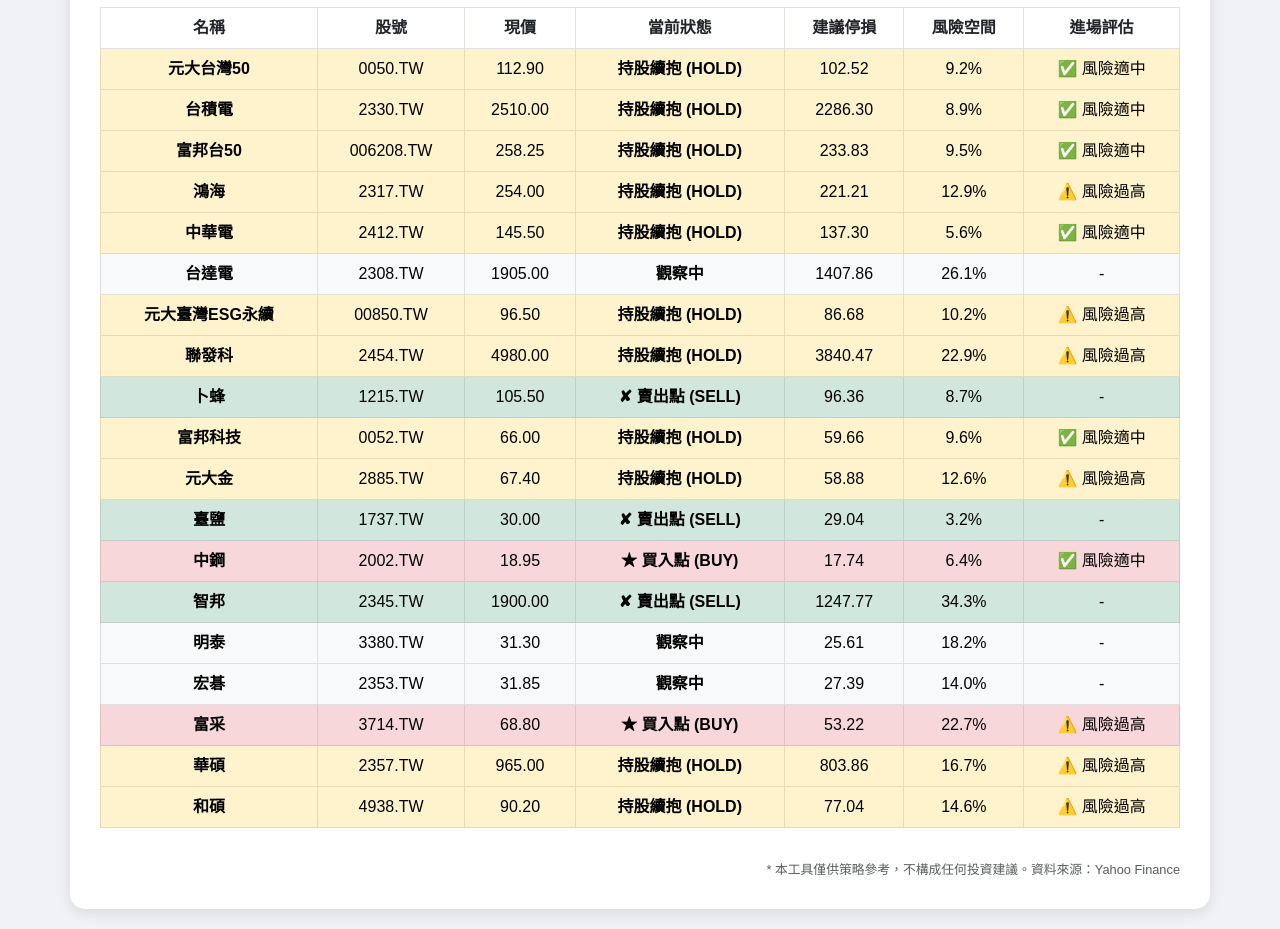
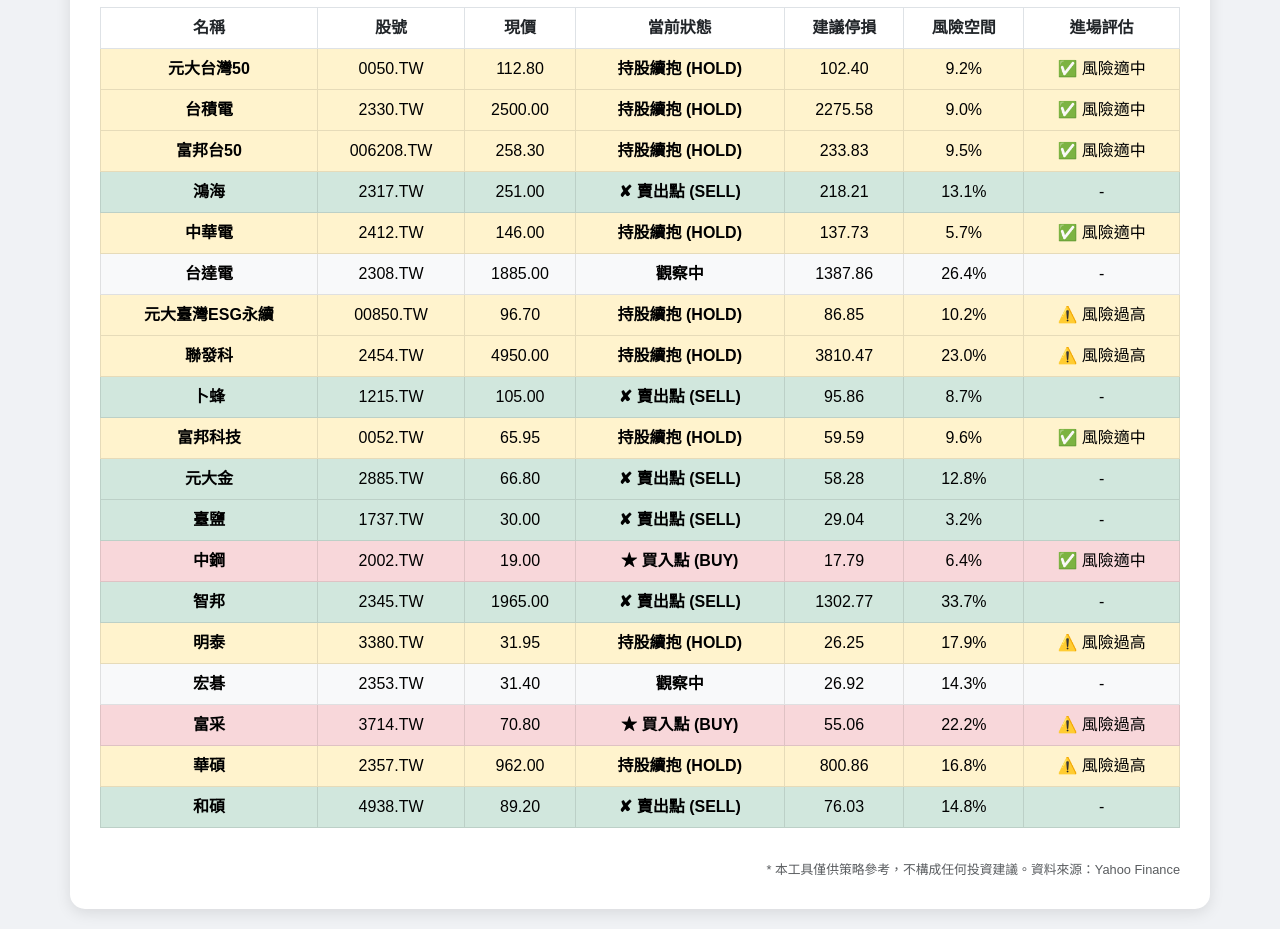
Before and after one commit to jonathan1031/weekly-stock-strategy, a plain HTML site: page index.html in a window 1280 px wide. Shown: the part 320-1249 px from the top of the page. Drawn offline with nearby package versions, Linux system fonts and the light colour scheme.

Commit message:
deploy: 46ad48ba0040104810127b52d7a940fe1dade4be

```diff
--- a/index.html
+++ b/index.html
@@ -20,7 +20,7 @@
     <div class="container-main container">
         <div class="d-flex justify-content-between align-items-center mb-4">
             <h2 class="m-0">📈 策略監控面板</h2>
-            <span class="text-muted">🕒 更新時間：2026-10-01 22:58:33</span>
+            <span class="text-muted">🕒 更新時間：2026-10-02 22:21:46</span>
         </div>
 
         <div class="logic-card shadow-sm">
@@ -59,9 +59,9 @@
     <tr class="table-warning">
         <td class="fw-bold">元大台灣50</td>
         <td>0050.TW</td>
-        <td>112.90</td>
+        <td>112.80</td>
         <td class="fw-bold">持股續抱 (HOLD)</td>
-        <td>102.52</td>
+        <td>102.40</td>
         <td>9.2%</td>
         <td>✅ 風險適中</td>
     </tr>
@@ -69,59 +69,59 @@
     <tr class="table-warning">
         <td class="fw-bold">台積電</td>
         <td>2330.TW</td>
-        <td>2510.00</td>
+        <td>2500.00</td>
         <td class="fw-bold">持股續抱 (HOLD)</td>
-        <td>2286.30</td>
-        <td>8.9%</td>
+        <td>2275.58</td>
+        <td>9.0%</td>
         <td>✅ 風險適中</td>
     </tr>
 
     <tr class="table-warning">
         <td class="fw-bold">富邦台50</td>
         <td>006208.TW</td>
-        <td>258.25</td>
+        <td>258.30</td>
         <td class="fw-bold">持股續抱 (HOLD)</td>
         <td>233.83</td>
         <td>9.5%</td>
         <td>✅ 風險適中</td>
     </tr>
 
-    <tr class="table-warning">
+    <tr class="table-success">
         <td class="fw-bold">鴻海</td>
         <td>2317.TW</td>
-        <td>254.00</td>
-        <td class="fw-bold">持股續抱 (HOLD)</td>
-        <td>221.21</td>
-        <td>12.9%</td>
-        <td>⚠️ 風險過高</td>
+        <td>251.00</td>
+        <td class="fw-bold">✘ 賣出點 (SELL)</td>
+        <td>218.21</td>
+        <td>13.1%</td>
+        <td>-</td>
     </tr>
 
     <tr class="table-warning">
         <td class="fw-bold">中華電</td>
         <td>2412.TW</td>
-        <td>145.50</td>
+        <td>146.00</td>
         <td class="fw-bold">持股續抱 (HOLD)</td>
-        <td>137.30</td>
-        <td>5.6%</td>
+        <td>137.73</td>
+        <td>5.7%</td>
         <td>✅ 風險適中</td>
     </tr>
 
     <tr class="table-light">
         <td class="fw-bold">台達電</td>
         <td>2308.TW</td>
-        <td>1905.00</td>
+        <td>1885.00</td>
         <td class="fw-bold">觀察中</td>
-        <td>1407.86</td>
-        <td>26.1%</td>
+        <td>1387.86</td>
+        <td>26.4%</td>
         <td>-</td>
     </tr>
 
     <tr class="table-warning">
         <td class="fw-bold">元大臺灣ESG永續</td>
         <td>00850.TW</td>
-        <td>96.50</td>
+        <td>96.70</td>
         <td class="fw-bold">持股續抱 (HOLD)</td>
-        <td>86.68</td>
+        <td>86.85</td>
         <td>10.2%</td>
         <td>⚠️ 風險過高</td>
     </tr>
@@ -129,19 +129,19 @@
     <tr class="table-warning">
         <td class="fw-bold">聯發科</td>
         <td>2454.TW</td>
-        <td>4980.00</td>
+        <td>4950.00</td>
         <td class="fw-bold">持股續抱 (HOLD)</td>
-        <td>3840.47</td>
-        <td>22.9%</td>
+        <td>3810.47</td>
+        <td>23.0%</td>
         <td>⚠️ 風險過高</td>
     </tr>
 
     <tr class="table-success">
         <td class="fw-bold">卜蜂</td>
         <td>1215.TW</td>
-        <td>105.50</td>
+        <td>105.00</td>
         <td class="fw-bold">✘ 賣出點 (SELL)</td>
-        <td>96.36</td>
+        <td>95.86</td>
         <td>8.7%</td>
         <td>-</td>
     </tr>
@@ -149,21 +149,21 @@
     <tr class="table-warning">
         <td class="fw-bold">富邦科技</td>
         <td>0052.TW</td>
-        <td>66.00</td>
+        <td>65.95</td>
         <td class="fw-bold">持股續抱 (HOLD)</td>
-        <td>59.66</td>
+        <td>59.59</td>
         <td>9.6%</td>
         <td>✅ 風險適中</td>
     </tr>
 
-    <tr class="table-warning">
+    <tr class="table-success">
         <td class="fw-bold">元大金</td>
         <td>2885.TW</td>
-        <td>67.40</td>
-        <td class="fw-bold">持股續抱 (HOLD)</td>
-        <td>58.88</td>
-        <td>12.6%</td>
-        <td>⚠️ 風險過高</td>
+        <td>66.80</td>
+        <td class="fw-bold">✘ 賣出點 (SELL)</td>
+        <td>58.28</td>
+        <td>12.8%</td>
+        <td>-</td>
     </tr>
 
     <tr class="table-success">
@@ -179,9 +179,9 @@
     <tr class="table-danger">
         <td class="fw-bold">中鋼</td>
         <td>2002.TW</td>
-        <td>18.95</td>
+        <td>19.00</td>
         <td class="fw-bold">★ 買入點 (BUY)</td>
-        <td>17.74</td>
+        <td>17.79</td>
         <td>6.4%</td>
         <td>✅ 風險適中</td>
     </tr>
@@ -189,61 +189,61 @@
     <tr class="table-success">
         <td class="fw-bold">智邦</td>
         <td>2345.TW</td>
-        <td>1900.00</td>
+        <td>1965.00</td>
         <td class="fw-bold">✘ 賣出點 (SELL)</td>
-        <td>1247.77</td>
-        <td>34.3%</td>
+        <td>1302.77</td>
+        <td>33.7%</td>
         <td>-</td>
     </tr>
 
-    <tr class="table-light">
+    <tr class="table-warning">
         <td class="fw-bold">明泰</td>
         <td>3380.TW</td>
-        <td>31.30</td>
-        <td class="fw-bold">觀察中</td>
-        <td>25.61</td>
-        <td>18.2%</td>
-        <td>-</td>
+        <td>31.95</td>
+        <td class="fw-bold">持股續抱 (HOLD)</td>
+        <td>26.25</td>
+        <td>17.9%</td>
+        <td>⚠️ 風險過高</td>
     </tr>
 
     <tr class="table-light">
         <td class="fw-bold">宏碁</td>
         <td>2353.TW</td>
-        <td>31.85</td>
+        <td>31.40</td>
         <td class="fw-bold">觀察中</td>
-        <td>27.39</td>
-        <td>14.0%</td>
+        <td>26.92</td>
+        <td>14.3%</td>
         <td>-</td>
     </tr>
 
     <tr class="table-danger">
         <td class="fw-bold">富采</td>
         <td>3714.TW</td>
-        <td>68.80</td>
+        <td>70.80</td>
         <td class="fw-bold">★ 買入點 (BUY)</td>
-        <td>53.22</td>
-        <td>22.7%</td>
+        <td>55.06</td>
+        <td>22.2%</td>
         <td>⚠️ 風險過高</td>
     </tr>
 
     <tr class="table-warning">
         <td class="fw-bold">華碩</td>
         <td>2357.TW</td>
-        <td>965.00</td>
+        <td>962.00</td>
         <td class="fw-bold">持股續抱 (HOLD)</td>
-        <td>803.86</td>
-        <td>16.7%</td>
+        <td>800.86</td>
+        <td>16.8%</td>
         <td>⚠️ 風險過高</td>
     </tr>
 
-    <tr class="table-warning">
+    <tr class="table-success">
         <td class="fw-bold">和碩</td>
         <td>4938.TW</td>
-        <td>90.20</td>
-        <td class="fw-bold">持股續抱 (HOLD)</td>
-        <td>77.04</td>
-        <td>14.6%</td>
-        <td>⚠️ 風險過高</td>
+        <td>89.20</td>
+        <td class="fw-bold">✘ 賣出點 (SELL)</td>
+        <td>76.03</td>
+        <td>14.8%</td>
+        <td>-</td>
     </tr>
 
                 </tbody>
```
